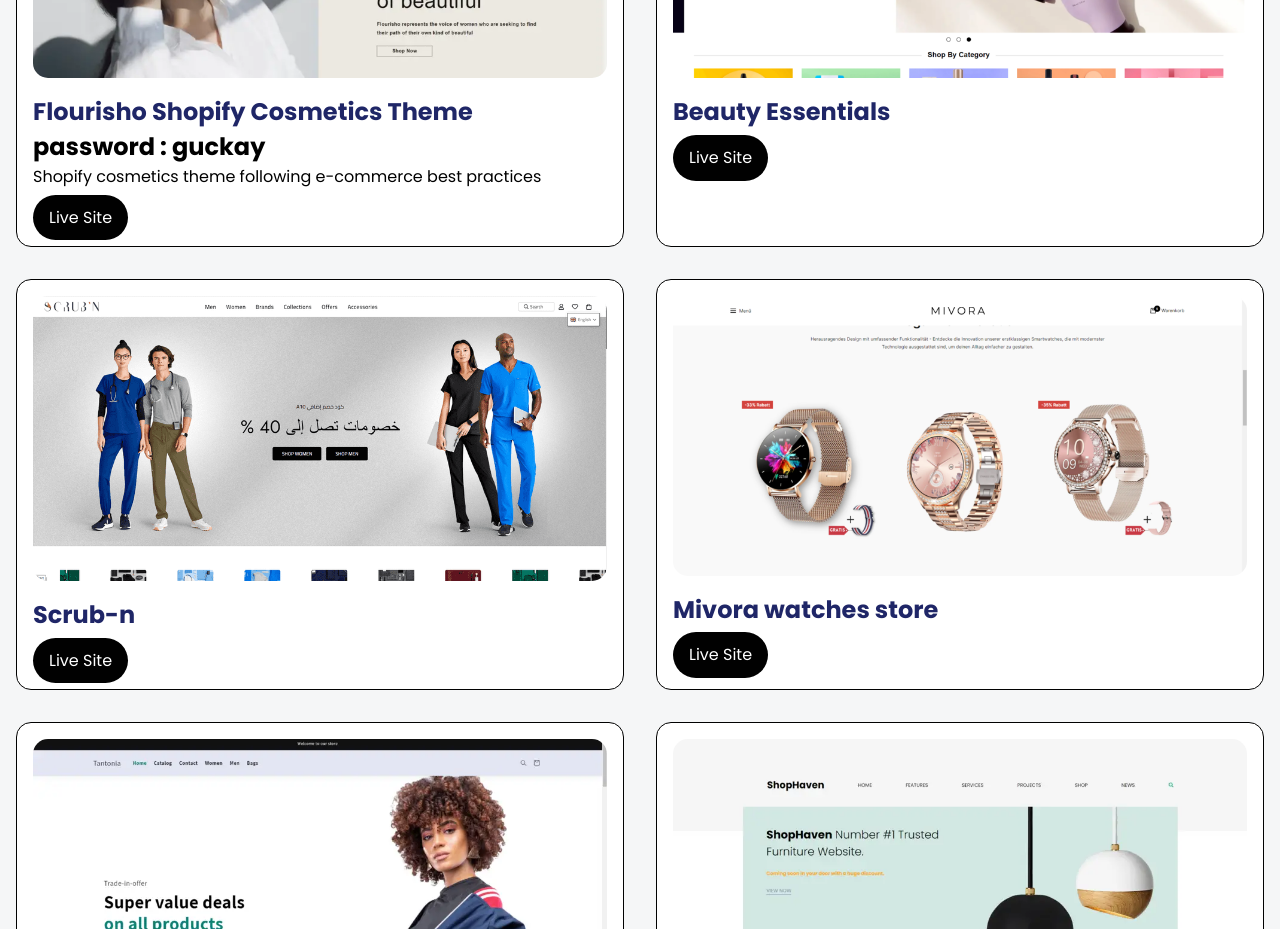
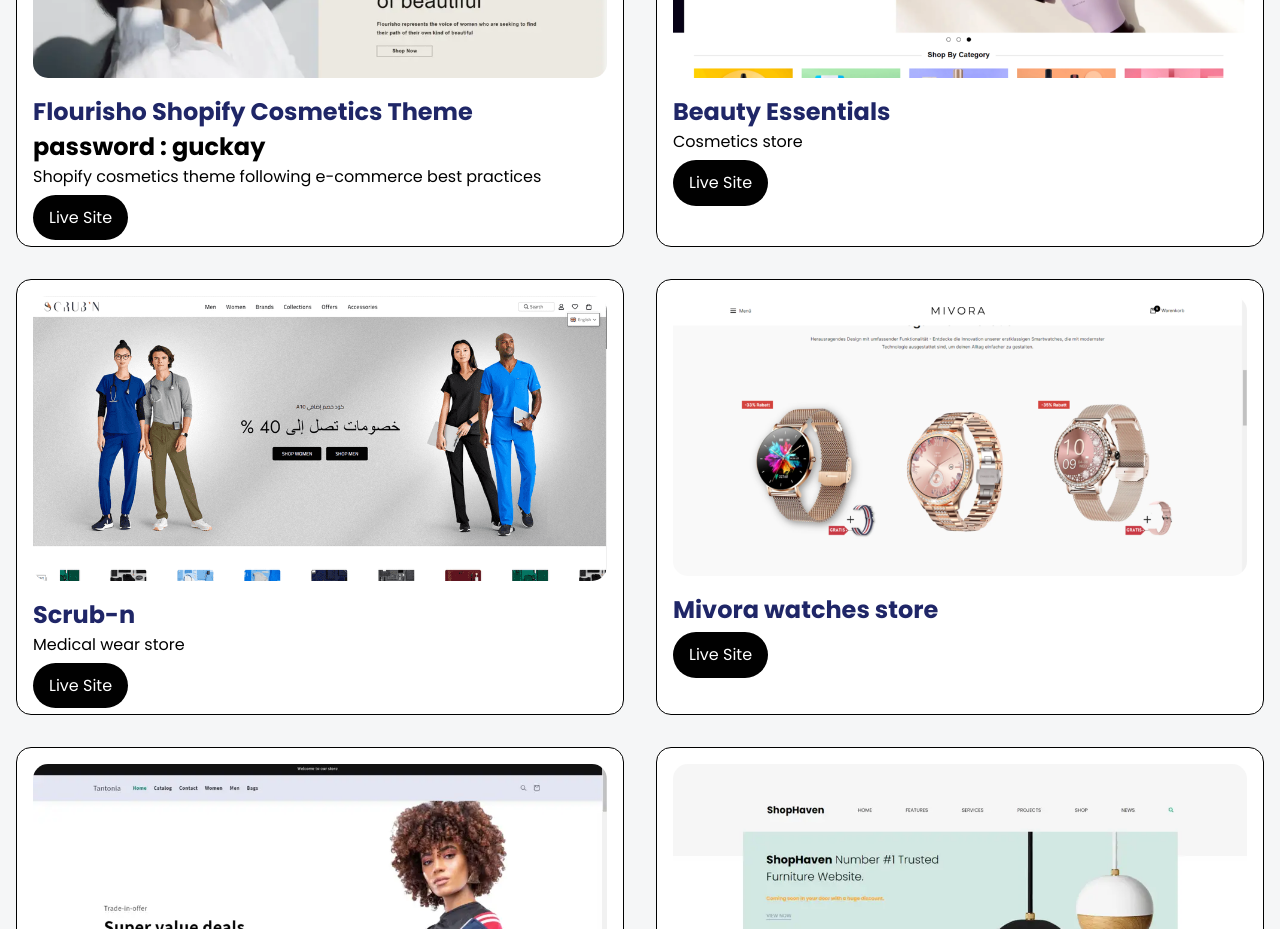
Before and after one commit to Abdelrahmanegy/Profolio, a plain HTML site: page index.html in a window 1280 px wide. Shown: the part 880-1809 px from the top of the page. Drawn offline with Linux system fonts and the light colour scheme.

Commit message:
fixed the titles

```diff
--- a/index.html
+++ b/index.html
@@ -58,6 +58,7 @@
                <div class="pro-information">
               <h1>Beauty Essentials</h1>
               <p>
+                   Cosmetics store
                   </p>
               <div class="view">
 
@@ -74,7 +75,8 @@
                  <div class="pro-information">
                 <h1>Scrub-n</h1>
                 <p>
-                    </p>
+                  Medical wear store
+                </p>
                 <div class="view">
 
                   <a href="https://www.scrub-n.com/" target="_blank" class="site-link">Live Site</a>
```
